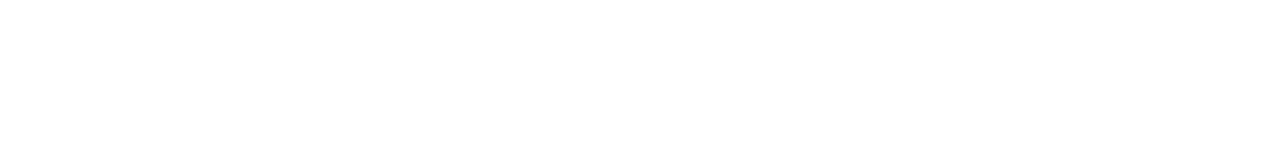
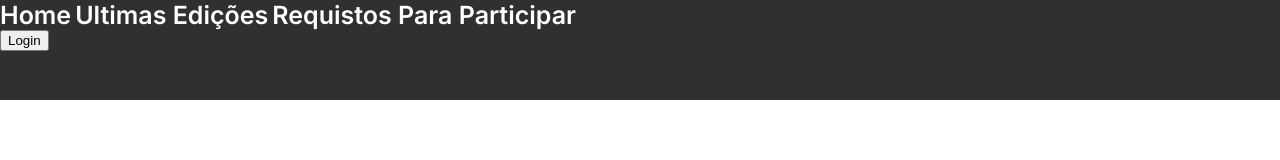
Before and after one commit to Bastos2894/Bootcamp, a plain HTML site: page index.html in a window 1280 px wide. Drawn offline with Linux system fonts and the light colour scheme.

Commit message:
primeiros passos

```diff
--- a/index.html
+++ b/index.html
@@ -3,9 +3,18 @@
 <head>
     <meta charset="UTF-8">
     <meta name="viewport" content="width=device-width, initial-scale=1.0">
+    <link rel="stylesheet" href="style1.css">
     <title>Bootcamp DNC</title>
 </head>
 <body>
+    <nav id="principal">
+        <div id="menu">
+            <a href="">Home</a>
+            <a href="">Ultimas Edições</a>
+            <a href="">Requistos Para Participar</a>
+        </div>
+        <button>Login</button>
+    </nav>
 
 </body>
 </html>
--- /dev/null
+++ b/style1.css
@@ -0,0 +1,20 @@
+@import url('https://fonts.googleapis.com/css2?family=Inter:wght@100;200;300;400;500;600;700;800&display=swap');
+body{
+    margin: 0px;
+    padding: 0px;
+
+}
+#principal{
+    height: 100px;
+    background-color: #303030;
+
+}
+
+#principal div a{
+    font-family: 'inter';
+    font-size: 25px;
+    font-weight: 600;
+    color: white;
+    text-decoration: none;
+
+}
```
